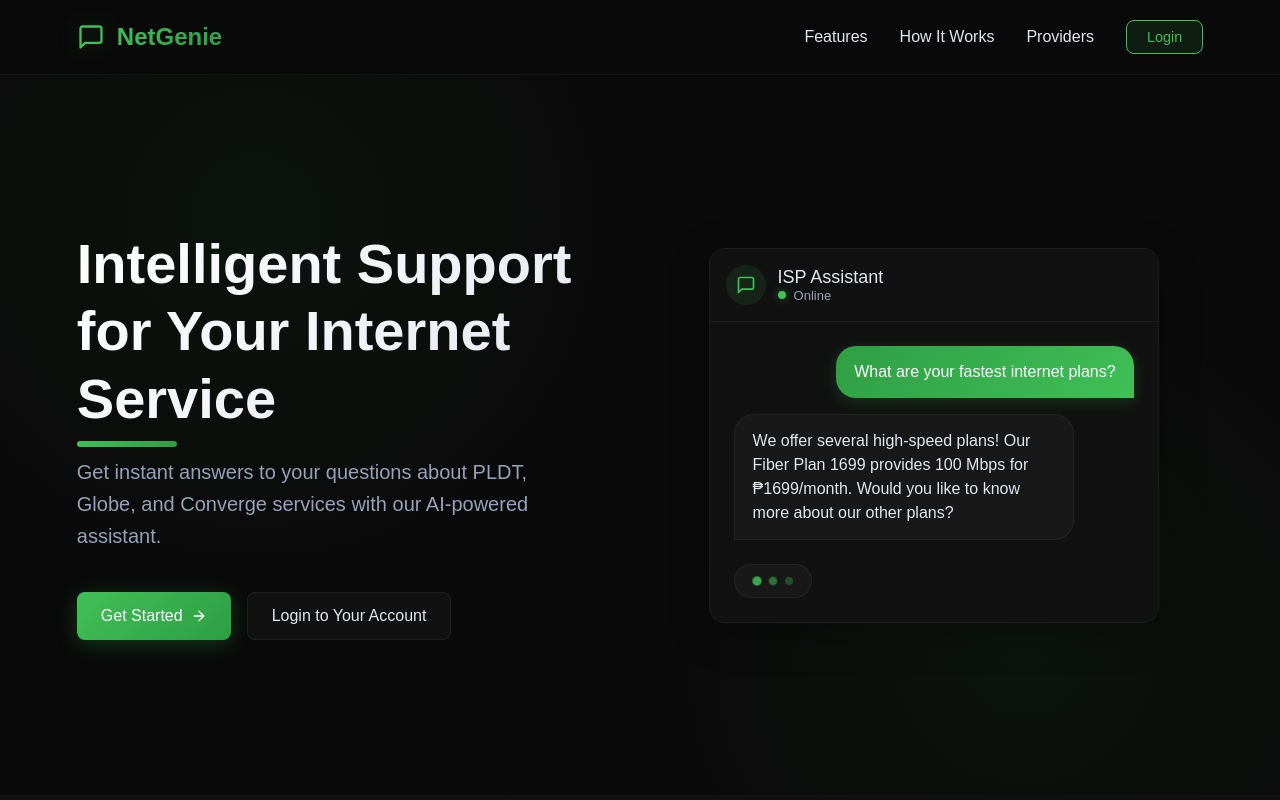
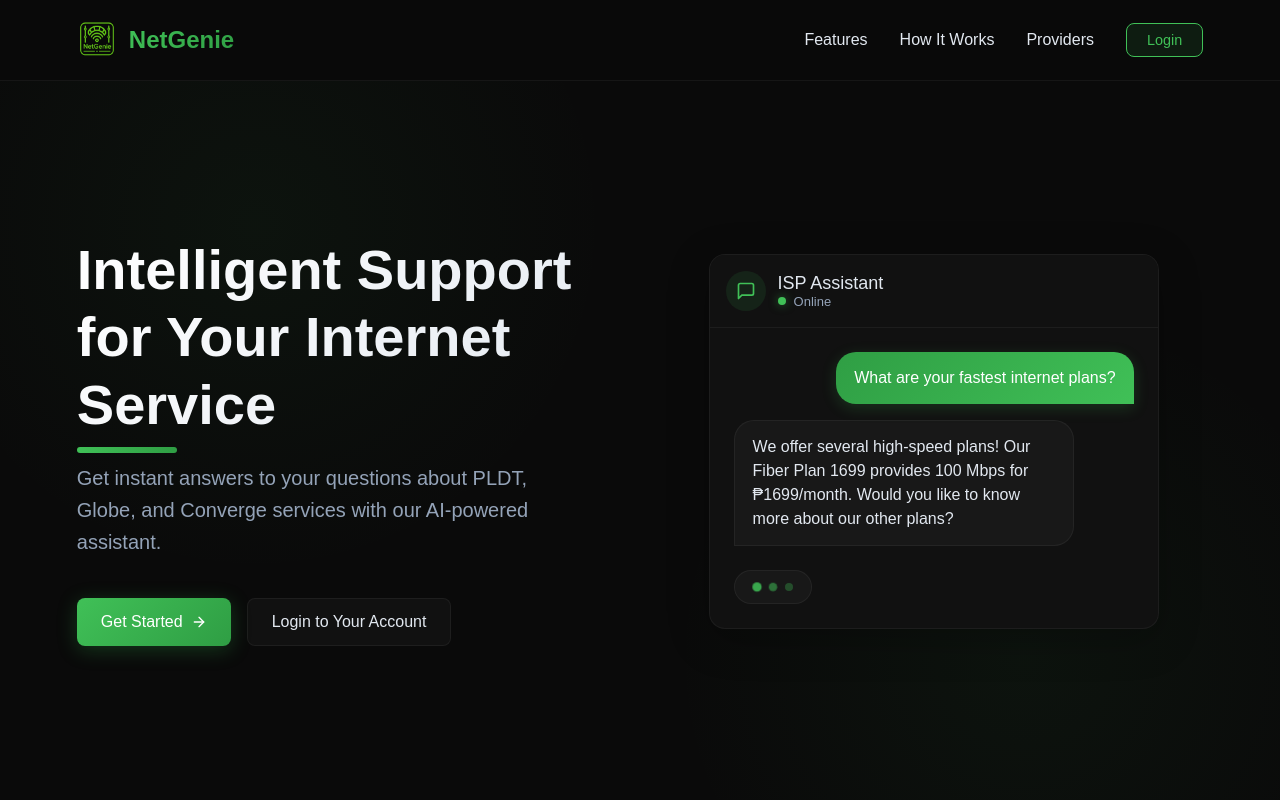
Before and after one commit to itsmemarkmalvar/chatbot-frontend, a Next.js app: page / in a window 1280 px wide. Shown: the top 800 px of the page. Built offline with nearby package versions, Linux system fonts and the light colour scheme.

Commit message:
FINISH PHASE

```diff
--- a/src/app/page.js
+++ b/src/app/page.js
@@ -2,6 +2,7 @@
 
 import { useState, useEffect } from 'react';
 import { useRouter } from 'next/navigation';
+import Image from 'next/image';
 import styles from './landing.module.css';
 import { FiArrowRight, FiMessageSquare, FiUsers, FiActivity, FiClock } from 'react-icons/fi';
 
@@ -25,9 +26,13 @@ export default function Landing() {
     <div className={`${styles.landingContainer} ${isLoaded ? styles.loaded : ''}`}>
       <header className={styles.header}>
         <div className={styles.logo}>
-          <span className={styles.logoIcon}>
-            <FiMessageSquare />
-          </span>
+          <Image
+            src="/images/logos/Logo.png"
+            alt="NetGenie Logo"
+            width={40}
+            height={40}
+            style={{ objectFit: 'contain' }}
+          />
           <span className={styles.logoText}>NetGenie</span>
         </div>
         <nav className={styles.nav}>
@@ -184,7 +189,13 @@ export default function Landing() {
       <footer className={styles.footer}>
         <div className={styles.footerContent}>
           <div className={styles.footerLogo}>
-            <FiMessageSquare />
+            <Image
+              src="/images/logos/Logo.png"
+              alt="NetGenie Logo"
+              width={30}
+              height={30}
+              style={{ objectFit: 'contain' }}
+            />
             <span>NetGenie</span>
           </div>
           <div className={styles.footerLinks}>
```
Also changed, not shown: src/components/auth/LoginForm.js (+8 -1 lines), src/components/auth/RegisterForm.js (+8 -1 lines), public/images/logos/Logo.png (added), public/images/logos/NetGenieTransparent.svg (added).
